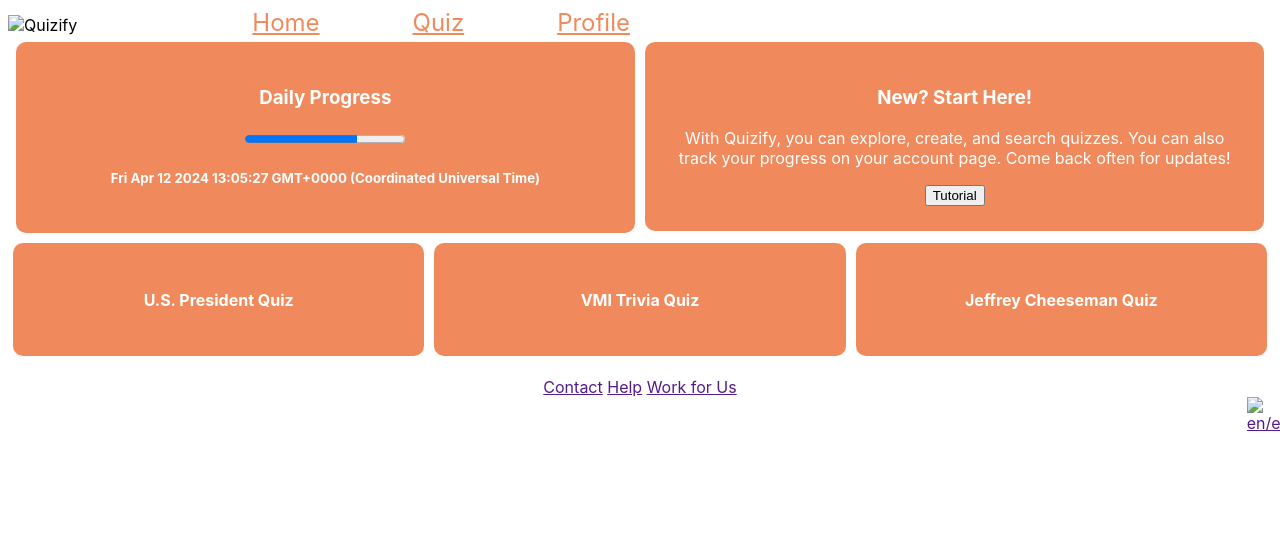
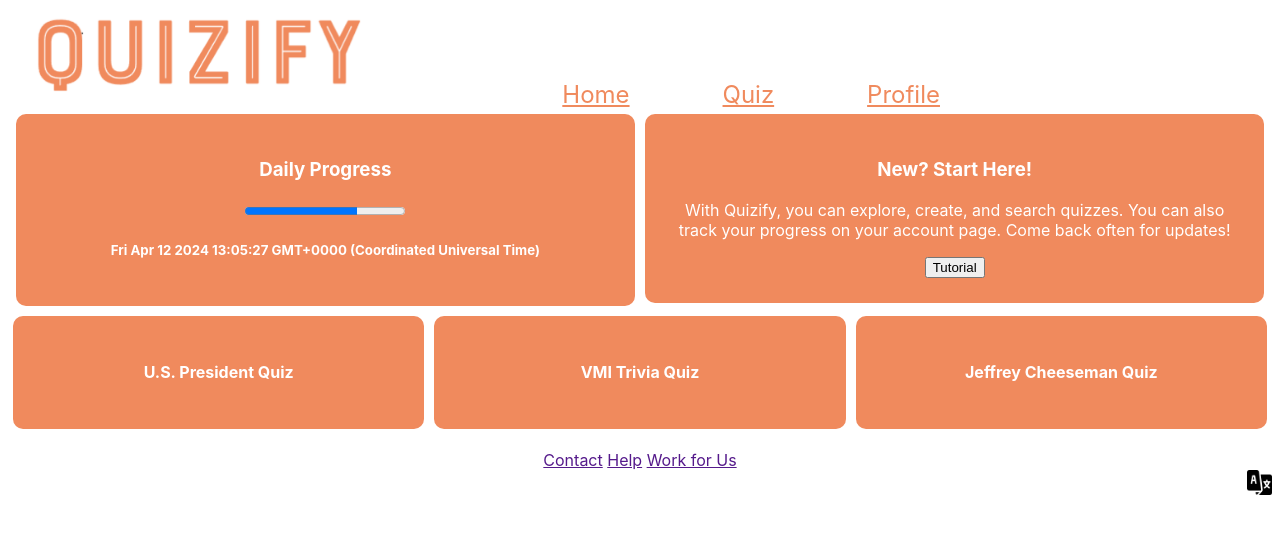
Before and after one commit to rosehf/quizify, a plain HTML site: page index.html in a window 1280 px wide. Drawn offline with Linux system fonts and the light colour scheme; the site is published under a folder, as on GitHub Pages, so addresses that start at the root find nothing.

Commit message:
minor changes

```diff
--- a/index.html
+++ b/index.html
@@ -11,7 +11,7 @@
   <div id="content" name="content">
 
     <div class="header">
-      <img id="logo" src="/res/logo.png" alt="Quizify">
+      <img id="logo" src="./res/logo.png" alt="Quizify">
       <a href="./index.html">Home</a>
       <a href="./quiz.html">Quiz</a>
       <a href="./profile.html">Profile</a>
@@ -59,7 +59,7 @@
         <a href="">Contact</a>
         <a href="">Help</a>
         <a href="">Work for Us</a>
-        <a href=""><img id="f" src="/res/language.png" alt="en/es"></a>
+        <a href=""><img id="f" src="./res/language.png" alt="en/es"></a>
       </p>
 
 
```
Also changed, not shown: profile.html (+1 -1 lines).
